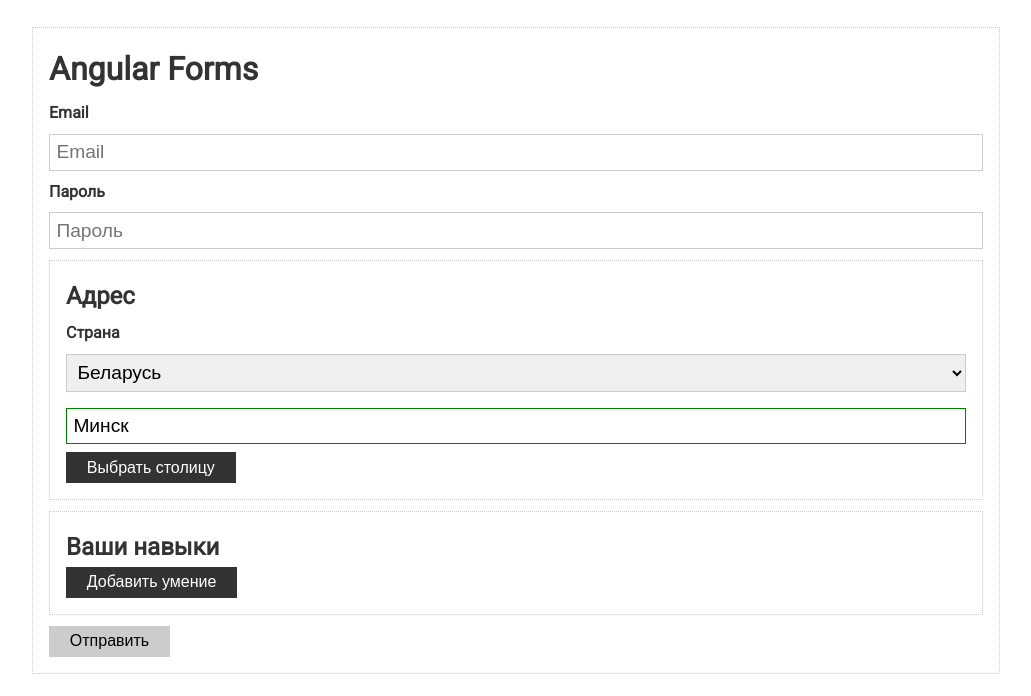
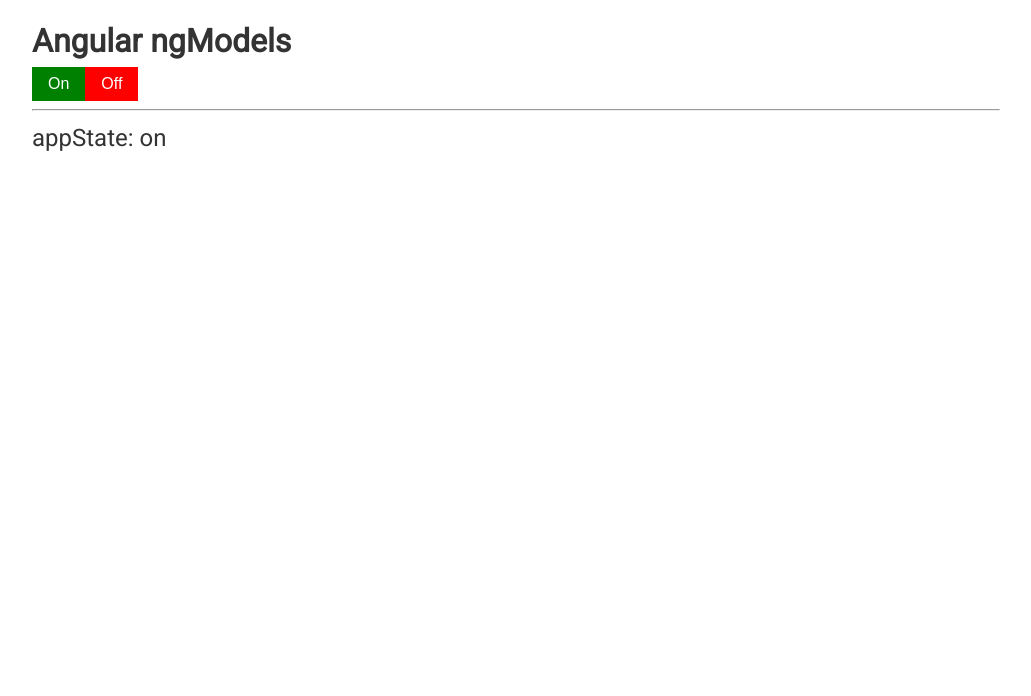
Before and after one commit to GantZo/angular-basics, an Angular app: page / in a window 1280 px wide. Shown: the top 696 px of the page, without its empty margins (124-1155 px from the left). Built offline with nearby package versions, Linux system fonts and the light colour scheme.

Commit message:
ch6: custom ngModel creation

```diff
--- a/src/app/app.component.html
+++ b/src/app/app.component.html
@@ -1,67 +1,12 @@
 <div class="container">
-  <form class="card" [formGroup]="form" (ngSubmit)="submit()">
-    <h1>Angular Forms</h1>
+  <h1>Angular ngModels</h1>
 
-    <div class="form-control">
-      <label>Email</label>
-      <input type="text" placeholder="Email" formControlName="email">
-      <div
-        *ngIf="form.controls['email']?.invalid && form.controls['email']?.touched"
-        class="validation"
-      >
-        <small *ngIf="form.controls['email'].hasError('required')">Поле не может быть пустым</small>
-        <small *ngIf="form.controls['email'].hasError('email')">Введите корректный email</small>
-        <small *ngIf="form.controls['email'].hasError('restrictedEmail')">{{ form.controls['email'].value }} в черном списке</small>
-        <small *ngIf="form.controls['email'].hasError('uniqEmail')">{{ form.controls['email'].value }} занят</small>
-      </div>
-    </div>
+  <app-switch
+    [(ngModel)]="appState"
+    (ngModelChange)="handleChange()"
+  ></app-switch>
 
-    <div class="form-control">
-      <label>Пароль</label>
-      <input type="password" placeholder="Пароль" formControlName="password">
-      <div
-        *ngIf="form.controls['password']?.invalid && form.controls['password']?.touched"
-        class="validation"
-      >
-        <small *ngIf="form.controls['password'].hasError('required')">Пароль не может быть пустым</small>
-        <small *ngIf="form.controls['password'].hasError('minlength')">
-          Длина пароля должна быть не меньше чем {{form.controls['password'].getError('minlength')['requiredLength']}} символов.
-        </small>
-      </div>
-    </div>
+  <hr>
+  <p>appState: {{ appState }}</p>
 
-    <div class="card" formGroupName="address">
-      <h2>Адрес</h2>
-
-      <div class="form-control">
-        <label>Страна</label>
-
-        <select formControlName="country">
-          <option value="ru">Россия</option>
-          <option value="ua">Украина</option>
-          <option value="by">Беларусь</option>
-        </select>
-      </div>
-
-      <div class="form-control">
-        <input type="text" formControlName="city" placeholder="Город">
-      </div>
-
-      <button class="btn" type="button" (click)="setCapital()">Выбрать столицу</button>
-    </div>
-
-    <div class="card" formGroupName="skills">
-      <h2>Ваши навыки</h2>
-      <button class="btn" type="button" (click)="addSkill()">Добавить умение</button>
-      <div class="form-control"
-           *ngFor="let control of form.controls['skills'].value; let idx = index"
-      >
-        <label>{{idx}}</label>
-        <input type="text" [formControlName]="idx">
-      </div>
-    </div>
-
-    <button class="btn" type="submit" [disabled]="form.invalid || form.pending">Отправить</button>
-
-  </form>
 </div>
--- a/src/app/app.component.ts
+++ b/src/app/app.component.ts
@@ -1,63 +1,15 @@
-import {Component, OnInit} from '@angular/core';
-import {FormArray, FormControl, FormGroup, Validators} from "@angular/forms";
-import {MyValidators} from "./my.validators";
+import {Component} from '@angular/core';
 
 @Component({
   selector: 'app-root',
   templateUrl: './app.component.html',
   styleUrls: ['./app.component.scss']
 })
-export class AppComponent implements OnInit {
+export class AppComponent {
 
-  form!: FormGroup
+  appState = 'on'
 
-  ngOnInit(): void {
-    this.form = new FormGroup({
-      email: new FormControl('', [
-        Validators.email,
-        Validators.required,
-        MyValidators.restrictedEmails
-      ],
-        [MyValidators.uniqEmail]
-      ),
-      password: new FormControl(null, [
-        Validators.required,
-        Validators.minLength(6)
-      ]),
-      address: new FormGroup({
-        country: new FormControl('by'),
-        city: new FormControl('Минск', Validators.required)
-      }),
-      skills: new FormArray([])
-    })
-  }
-
-
-  submit() {
-    if (this.form.valid) {
-      console.log('Form : ', this.form)
-      const formData = {...this.form.value}
-      console.log('Form Data: ', formData)
-    }
-    console.log(this.form.controls)
-    this.form.reset()
-  }
-
-  setCapital() {
-    const cityMap: {[index: string]:any} = {
-      ru: 'Москва',
-      ua: 'Киев',
-      by: 'Минск',
-    }
-    const cityKey = this.form.get('address')?.get('country')?.value
-    const city = cityMap[cityKey]
-    this.form.patchValue({address: {city: city}})
-    // this.form.patchValue({address: {city}})
-  }
-
-  addSkill() {
-    const control = new FormControl('', Validators.required);
-    // (<FormArray>this.form.get('skills')).push()
-    (this.form.get('skills') as FormArray).push(control)
+  handleChange() {
+    console.log(this.appState)
   }
 }
--- a/src/app/app.module.ts
+++ b/src/app/app.module.ts
@@ -3,10 +3,12 @@
 
 import {AppComponent} from './app.component';
 import {FormsModule, ReactiveFormsModule} from "@angular/forms";
+import { SwitchComponent } from './switch/switch.component';
 
 @NgModule({
   declarations: [
-    AppComponent
+    AppComponent,
+    SwitchComponent
   ],
   imports: [
     BrowserModule,
--- a/src/app/my.validators.ts
+++ /dev/null
@@ -1,27 +0,0 @@
-import {AbstractControl, ValidationErrors} from "@angular/forms";
-import {Observable} from "rxjs";
-
-export class MyValidators {
-
-  static restrictedEmails(control: AbstractControl): ValidationErrors | null {
-    if (['v@mail.ru', 'test@mail.ru'].includes(control.value)) {
-      return {
-        restrictedEmail: true
-      }
-    }
-    return null
-  }
-
-  static uniqEmail(control: AbstractControl): Promise<ValidationErrors | null> | Observable<ValidationErrors | null> {
-    return new Promise(resolve => {
-      setTimeout(() => {
-        if (control.value === 'async@mail.ru') {
-          resolve({uniqEmail: true})
-        } else {
-          resolve(null)
-        }
-      }, 1000)
-    })
-  }
-
-}
--- /dev/null
+++ b/src/app/switch/switch.component.html
@@ -0,0 +1,4 @@
+<div>
+  <button [class.active]="state === 'on'" (click)="setState('on')">On</button>
+  <button [class.active]="state === 'off'" (click)="setState('off')">Off</button>
+</div>
--- /dev/null
+++ b/src/app/switch/switch.component.scss
@@ -0,0 +1,16 @@
+div {
+  display: inline-block;
+
+  button {
+    padding: .5rem 1rem;
+    font-size: 1rem;
+    color: #fff;
+    background: red;
+    border: none;
+    outline: none;
+
+    &.active {
+      background: green;
+    }
+  }
+}
--- /dev/null
+++ b/src/app/switch/switch.component.ts
@@ -0,0 +1,42 @@
+import {Component, forwardRef, Provider} from '@angular/core';
+import {ControlValueAccessor, NG_VALUE_ACCESSOR} from "@angular/forms";
+
+const VALUE_ACCESSOR: Provider = {
+  provide: NG_VALUE_ACCESSOR,
+  useExisting: forwardRef(() => SwitchComponent),
+  multi: true
+}
+
+@Component({
+  selector: 'app-switch',
+  templateUrl: './switch.component.html',
+  styleUrls: ['./switch.component.scss'],
+  providers: [VALUE_ACCESSOR]
+})
+export class SwitchComponent implements ControlValueAccessor {
+
+  state = 'off'
+
+  private onChange = (value: any) => {}
+
+  setState(state: string) {
+    this.state = state
+
+    this.onChange(this.state)
+  }
+
+  registerOnChange(fn: any): void {
+    this.onChange = fn
+  }
+
+  registerOnTouched(fn: any): void {
+  }
+
+  setDisabledState(isDisabled: boolean): void {
+  }
+
+  writeValue(state: string): void {
+    this.state = state
+  }
+
+}
```
